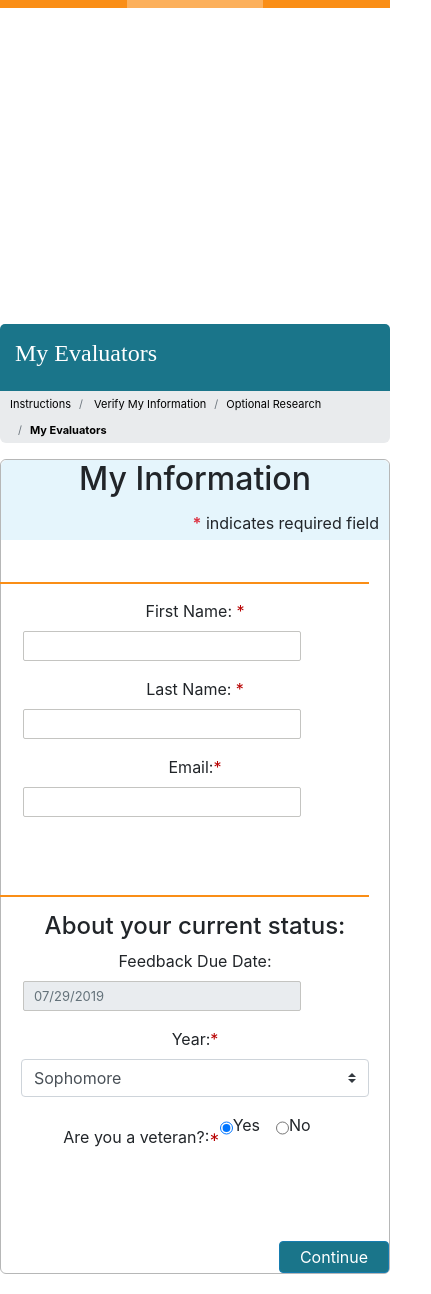
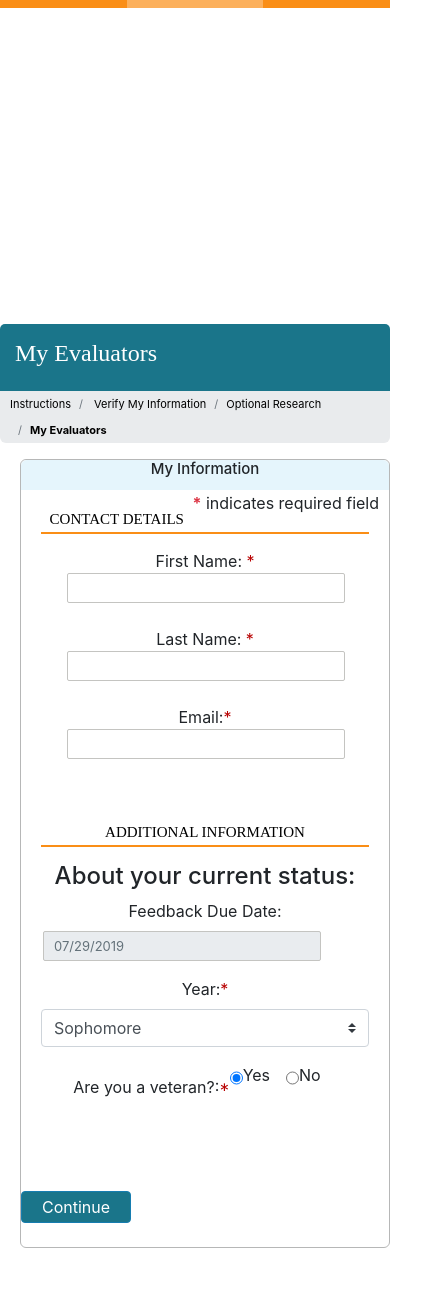
Before and after one commit to hpissei/Hackathon2019ReactJS, a React (Create React App) app: page /Verification in a window 390 px wide. Shown: the whole page, 431 px wide, since content can reach past the window. After the commit the page ends 1268 px from the top, so only its background shows below. Built offline with nearby package versions, Linux system fonts and the light colour scheme.

Commit message:
Updated Ui little

```diff
--- a/src/Evaluators/Verfication/ContactDetails/ContactDetails.css
+++ b/src/Evaluators/Verfication/ContactDetails/ContactDetails.css
@@ -68,7 +68,7 @@
     font-weight: normal;
     color: #000;
     font-size: 15px;
-    margin-left: -1700px;
+    margin-left: 0px;
 }
 .tab-sub-header {
     margin-bottom: 15px;
@@ -78,8 +78,24 @@
     font-weight: normal;
     color: #000;
     font-size: 15px;
-    margin-left: -1700px;
+    margin-left: 0px;
 }
 .clearfix {
     zoom: 1;
 }
+
+.panel-header{
+    height: 30px;
+}
+
+h2.verification-header{
+    font-size: 15px;
+}
+
+.panel-wrapper{
+margin-left: 20px;
+}
+
+.form-right-grid input[type="checkbox"], input[type="submit"], input[type="button"] {
+    margin-right: 300px;
+}
--- a/src/Evaluators/Verfication/ContactDetails/ContactDetails.js
+++ b/src/Evaluators/Verfication/ContactDetails/ContactDetails.js
@@ -8,7 +8,7 @@
     return (
         <div className="panel-wrapper">
             <div className="icons-group-horize panel-header panel-header-orng-hdrbg clearfix">
-                <h2>My Information</h2>
+                <h2 class="verification-header">My Information</h2>
                 <span className="float-right"><b className="text-danger">*</b> indicates required field</span>
             </div>
             <div className="form-wrapper" id="candidateForm">
@@ -18,25 +18,34 @@
                 <div className="row">
                     <div className="col-md-6 col-lg-4">
                         <div className="form-group">
-                            <label className="left-text">First Name: <span className="req-star">*</span></label>
-                            <input aria-required="True" className="form-control" data-val="true" data-val-length="First name is too short" data-val-length-max="35" data-val-length-min="1" data-val-regex="Please enter valid first name" data-val-regex-pattern="^([a-zA-Z &amp;.',/!()-]+)$" data-val-required="Please enter first name" id="FirstName" name="FirstName" type="text" />
+                            <label className="left-text">First Name: <span className="req-star">*</span>
+                                <input aria-required="True" className="form-control" data-val="true" data-val-length="First name is too short" data-val-length-max="35" data-val-length-min="1" data-val-regex="Please enter valid first name" data-val-regex-pattern="^([a-zA-Z &amp;.',/!()-]+)$" data-val-required="Please enter first name" id="FirstName" name="FirstName" type="text" />
+                            </label>
                             <span className="field-validation-valid" data-valmsg-for="FirstName" data-valmsg-replace="true" id="spErrFirstName"></span>
                             <div className="clear"></div>
                         </div>
                     </div>
+
+                </div>
+                <div className="row">
                     <div className="col-md-6 col-lg-4">
                         <div className="form-group">
-                            <label className="left-text">Last Name: <span className="req-star">*</span></label>
-                            <input aria-required="True" className="form-control" data-val="true" data-val-length="Last name is too short" data-val-length-max="35" data-val-length-min="2" data-val-regex="Please enter valid last name" data-val-regex-pattern="^([a-zA-Z &amp;.',/!()-]+)$" data-val-required="Please enter last name" id="LastName" name="LastName" type="text" />
+                            <label className="left-text">Last Name: <span className="req-star">*</span>
+                                <input aria-required="True" className="form-control" data-val="true" data-val-length="Last name is too short" data-val-length-max="35" data-val-length-min="2" data-val-regex="Please enter valid last name" data-val-regex-pattern="^([a-zA-Z &amp;.',/!()-]+)$" data-val-required="Please enter last name" id="LastName" name="LastName" type="text" />
+
+                            </label>
                             <span></span>
                         </div>
                     </div>
                 </div>
+
                 <div className="row">
                     <div className="col-md-6 col-lg-4">
                         <div className="form-group">
-                            <label className="left-text">Email:<span id="spn_EmailRequire" className="req-star" >*</span></label>
+                            <label className="left-text">Email:<span id="spn_EmailRequire" className="req-star" >*</span>
                             <input aria-required="True" className="form-control" data-val="true" data-val-regex="Please enter valid email address" data-val-regex-pattern="^\s*(([A-Za-z0-9]+_.+)|([A-Za-z0-9]+\-+)|([A-Za-z0-9]+\'+)|([A-Za-z0-9]+\.+)|([A-Za-z0-9]+\++)|([A-Za-z0-9]+[/&amp;*=?^{}~]))*(([A-Za-z0-9+_.!+])|([A-Za-z0-9]+\-+))+@((\w+\-+)|(\w+\.))*\w{1,63}\.[a-zA-Z\-]{2,24}\s*$" id="Email" name="Email" type="text" required="required" />
+
+                            </label>
                             <span className="field-validation-valid" data-valmsg-for="Email" data-valmsg-replace="true" id="spErrEmail"></span>
                             <div className="clear"></div>
                         </div>
@@ -80,21 +89,21 @@
                     </div>
 
 
-                    <div class="col-md-6 col-lg-4">
-                        <div class="form-group">
-                            <label class="form-group-label" for="CandidateAdditionalFields_2__ResponseValue">
+                    <div className="col-md-6 col-lg-4">
+                        <div className="form-group">
+                            <label className="form-group-label" >
                                 Are you a veteran?:
-                      <span class="req-star">*</span>
+                      <span className="req-star">*</span>
                             </label>
-                            <div class="custom-control-inline">
+                            <div className="custom-control-inline">
                                 <input checked="checked" data-error-required="Please select are you a veteran?" data-field-type-id="4" data-standard-fields="3" data-visibility-id="3" id="CandidateAdditionalFields_2__ResponseValue" name="CandidateAdditionalFields[2].ResponseValue" onclick="validateRadioFields(2)" type="radio" value="5" />
                                     <span>Yes</span>
                       </div>
-                                <div class="custom-control-inline">
+                                <div className="custom-control-inline">
                                     <input data-error-required="Please select are you a veteran?" data-field-type-id="4" data-standard-fields="3" data-visibility-id="3" id="CandidateAdditionalFields_2__ResponseValue" name="CandidateAdditionalFields[2].ResponseValue" onclick="validateRadioFields(2)" type="radio" value="6" />
                                         <span>No</span>
                       </div>
-                                    <span class="field-validation-valid" data-valmsg-for="CandidateAdditionalFields[2].AdditionalFieldLabel" data-valmsg-replace="true" id="spErrCandidateAdditionalFields_0__Value"></span>                    <div><span id="ErrorSpan_2" class="error-msg"></span></div>
+                                    <span className="field-validation-valid" data-valmsg-for="CandidateAdditionalFields[2].AdditionalFieldLabel" data-valmsg-replace="true" id="spErrCandidateAdditionalFields_0__Value"></span>                    <div><span id="ErrorSpan_2" class="error-msg"></span></div>
                                 </div>
                             </div>
 
@@ -116,6 +125,7 @@
                     </div>
                 </div>
             </div>
+            <br />
         </div>
     )
 };
```
